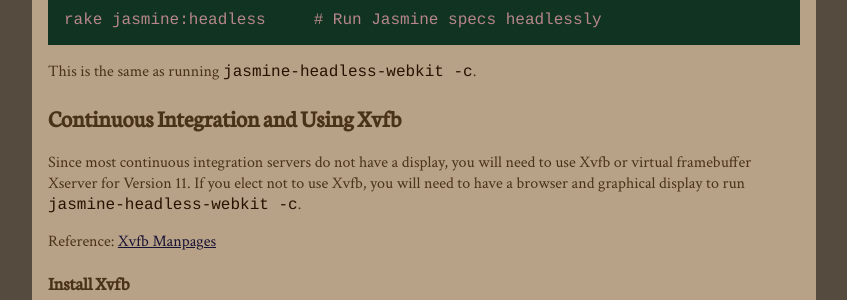
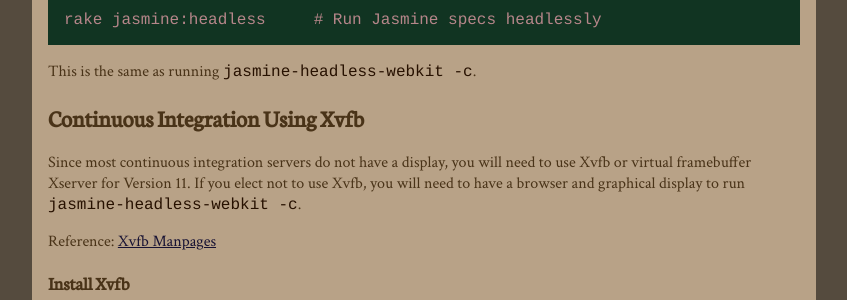
Before and after one commit to johnbintz/jasmine-headless-webkit, a Jekyll site: the page built from index.md, in a window 1280 px wide and 900 px high, scrolled down 6616 px. Shown: the part 158-458 px from the top of the window, without its empty margins (216-1063 px from the left). Built offline with Jekyll 4.4.1, drawn with Linux system fonts in a browser that asks for light colours; Markdown is read by kramdown in place of the engine named in the settings.

Commit message:
I modified the Continuous Integration heading. I corrected a typo.

```diff
--- a/index.md
+++ b/index.md
@@ -329,7 +329,7 @@
 
 This is the same as running `jasmine-headless-webkit -c`.
 
-## Continuous Integration and Using Xvfb
+## Continuous Integration Using Xvfb
 
 Since most continuous integration servers do not have a display, you will need to use
 Xvfb or virtual framebuffer Xserver for Version 11. If you elect not to use Xvfb, you will
```
